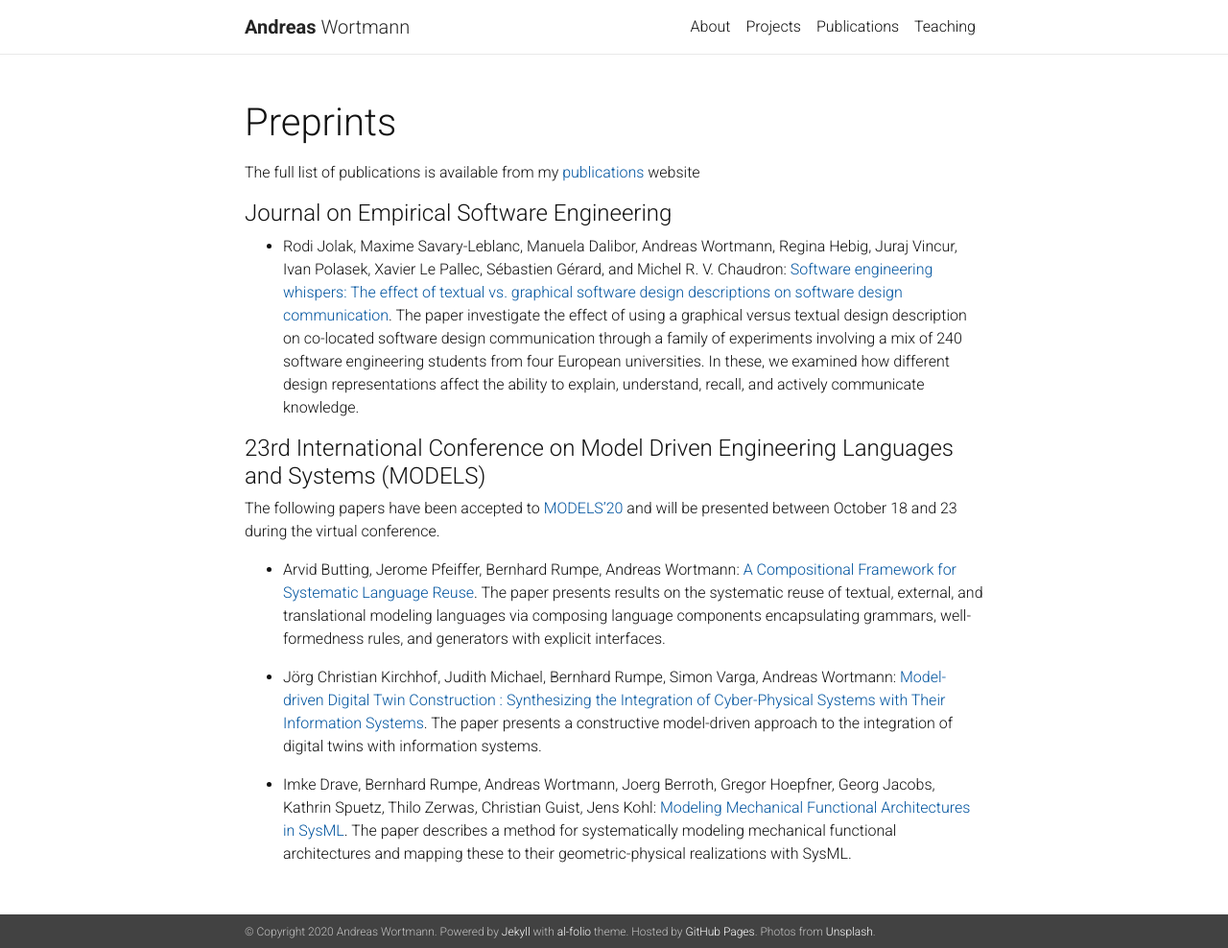
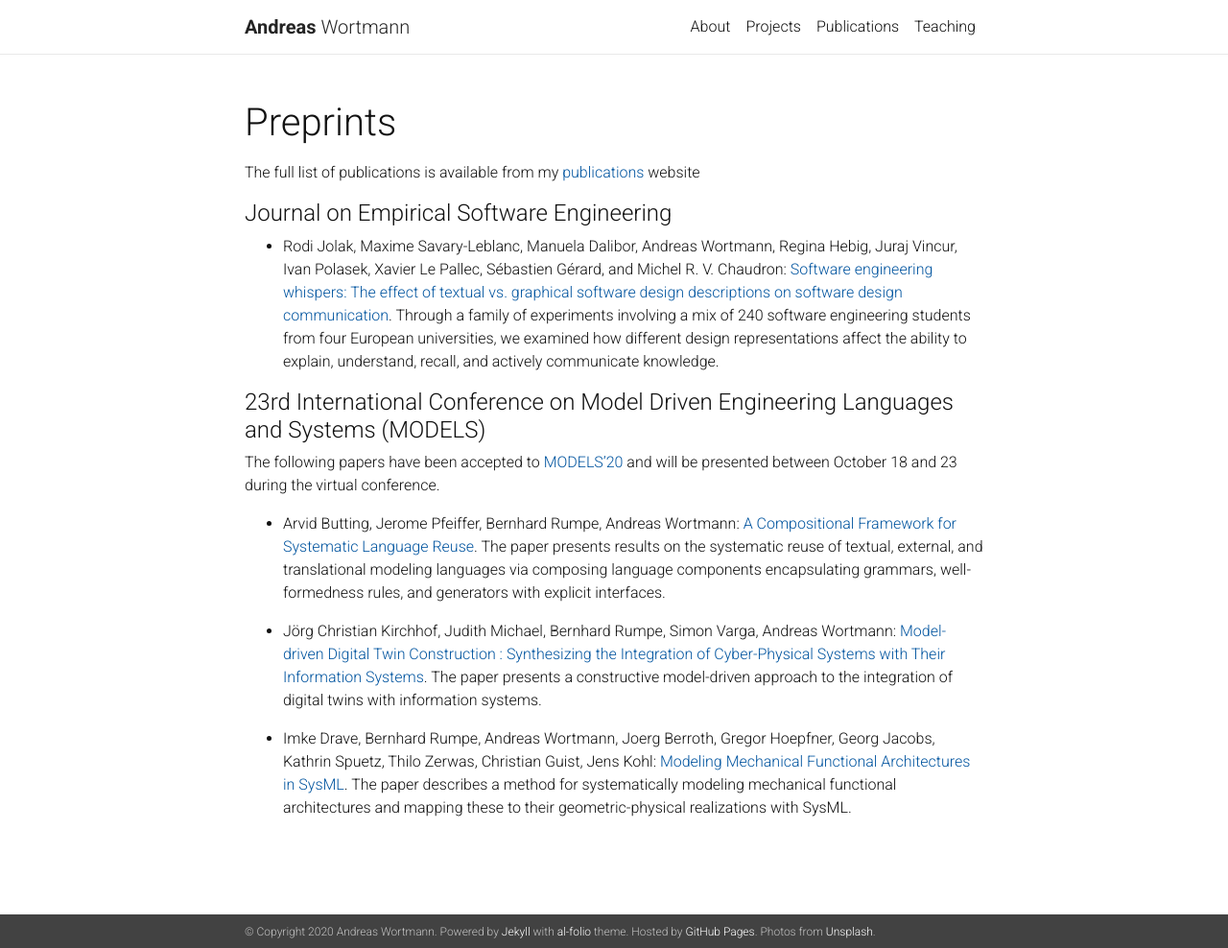
Before and after one commit to awortmann/awortmann.github.io, a Jekyll site: the page built from _pages/preprints.md, in a window 1280 px wide and 988 px high. Shown: the whole window at 96% size. Built offline with Jekyll 4.4.1, drawn with Linux system fonts in a browser that asks for light colours; nearby versions of some CDN libraries; a style sheet for code colours, icons or effects is not loaded.

Commit message:
Minor update

```diff
--- a/_pages/preprints.md
+++ b/_pages/preprints.md
@@ -10,7 +10,7 @@
 
 #### Journal on Empirical Software Engineering
 
-- Rodi Jolak, Maxime Savary-Leblanc, Manuela Dalibor, Andreas Wortmann, Regina Hebig, Juraj Vincur, Ivan Polasek, Xavier Le Pallec, Sébastien Gérard, and Michel R. V. Chaudron: [Software engineering whispers: The effect of textual vs. graphical software design descriptions on software design communication](https://link.springer.com/article/10.1007/s10664-020-09835-6?wt_mc=Internal.Event.1.SEM.ArticleAuthorOnlineFirst). The paper investigate the effect of using a graphical versus textual design description on co-located software design communication through a family of experiments involving a mix of 240 software engineering students from four European universities. In these, we examined how different design representations affect the ability to explain, understand, recall, and actively communicate knowledge.
+- Rodi Jolak, Maxime Savary-Leblanc, Manuela Dalibor, Andreas Wortmann, Regina Hebig, Juraj Vincur, Ivan Polasek, Xavier Le Pallec, Sébastien Gérard, and Michel R. V. Chaudron: [Software engineering whispers: The effect of textual vs. graphical software design descriptions on software design communication](https://link.springer.com/article/10.1007/s10664-020-09835-6?wt_mc=Internal.Event.1.SEM.ArticleAuthorOnlineFirst). Through a family of experiments involving a mix of 240 software engineering students from four European universities, we examined how different design representations affect the ability to explain, understand, recall, and actively communicate knowledge.
 
 #### 23rd International Conference on Model Driven Engineering Languages and Systems (MODELS)
 
```
